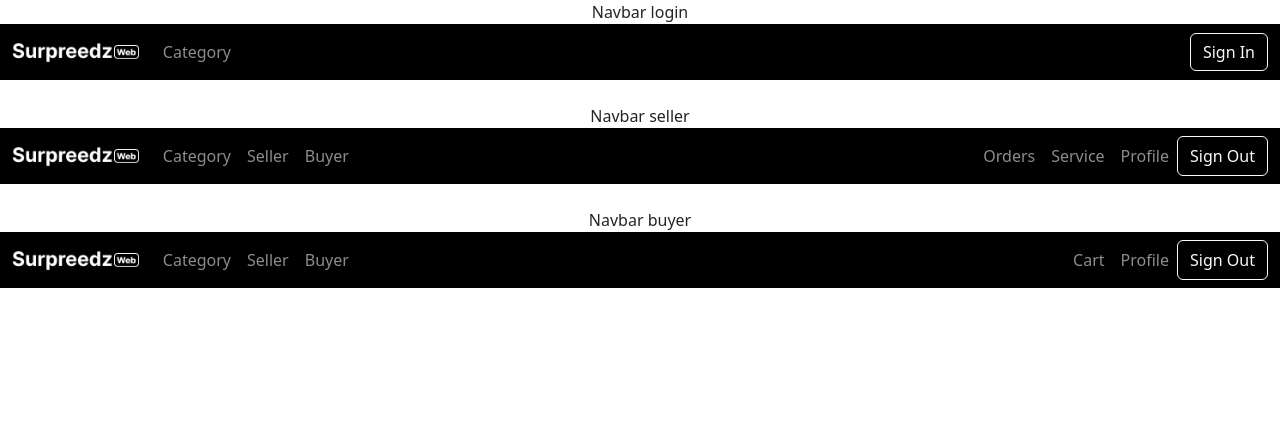
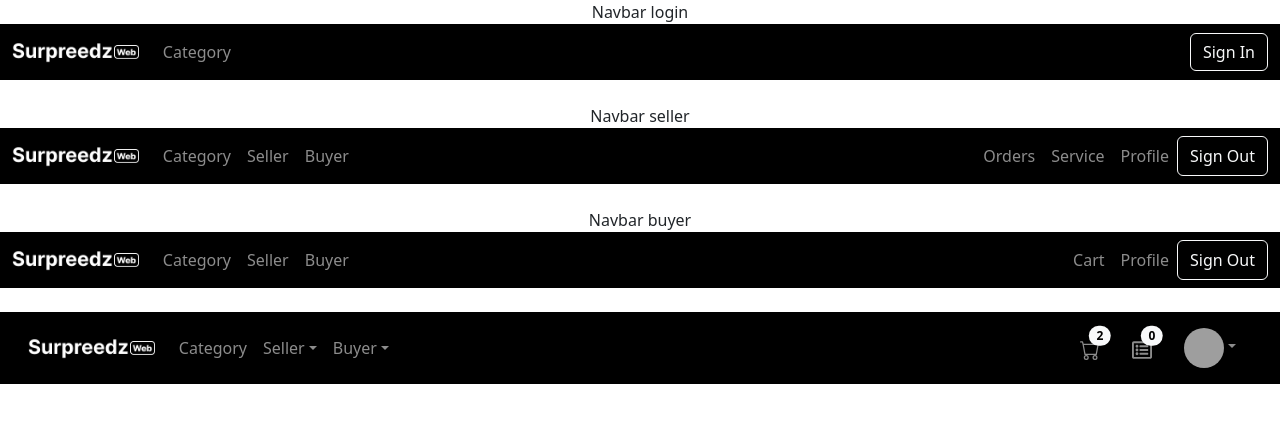
Before and after one commit to PandaNoob13/surpreedz, a React (Create React App) app: page / in a window 1280 px wide. Shown: the top 422 px of the page. Built offline with nearby package versions, Linux system fonts and the light colour scheme; grey boxes are pictures that could not be loaded.

Commit message:
add new opsi navbar

```diff
--- a/src/App.js
+++ b/src/App.js
@@ -2,6 +2,7 @@ import './App.css';
 import NavbarLogin from './shared/components/navbar/NavbarLogin';
 import NavbarSeller from './shared/components/navbar/NavbarSeller';
 import NavbarBuyer from './shared/components/navbar/NavbarBuyer';
+import NavbarSellerBuyer from './shared/components/navbar/NavbarSellerBuyer';
 
 function App() {
   return (
@@ -16,6 +17,8 @@ function App() {
      Navbar buyer
      <NavbarBuyer/>
      <br/>
+
+     <NavbarSellerBuyer/>
     </div>
 
   );
--- /dev/null
+++ b/src/shared/components/navbar/NavbarSellerBuyer.js
@@ -0,0 +1,141 @@
+
+import logo from "./SurpreedzLogo.png"
+import {BsCart} from "react-icons/bs";
+import {FaRegListAlt} from "react-icons/fa";
+import "./navbar.css"
+
+
+function NavbarSellerBuyer() {
+  return (
+    <nav className="navbar navbar-expand-lg navbar-dark bg-black">
+        <div className="container-fluid">
+            <div className="navbar-brand pt-0 ms-3">
+                <img  src={logo} alt='surpreedz' height={'24'}></img>
+            </div>
+
+            {/* <button className="navbar-toggler" type="button" data-bs-toggle="collapse" data-bs-target="#navbarScroll" aria-controls="navbarScroll" aria-expanded="false" aria-label="Toggle navigation">
+              <span className="navbar-toggler-icon" />
+            </button>
+
+            <div className="collapse navbar-collapse" id="navbarScroll">
+            <ul className="navbar-nav me-auto my-2 my-lg-0 navbar-nav-scroll"
+             style={{}}>
+            <li className="nav-item">
+              <a className="nav-link active" aria-current="page" href="/">Home</a>
+            </li>
+            <li className="nav-item">
+              <a className="nav-link" href="/">Link</a>
+            </li>
+            <li className="nav-item dropdown">
+              <a className="nav-link dropdown-toggle" href="/" id="navbarScrollingDropdown" role="button" data-bs-toggle="dropdown" aria-expanded="false">
+                Link
+              </a>
+              <ul className="dropdown-menu" aria-labelledby="navbarScrollingDropdown">
+                <li><a className="dropdown-item" href="/">Action</a></li>
+                <li><a className="dropdown-item" href="/">Another action</a></li>
+                <li><hr className="dropdown-divider" /></li>
+                <li><a className="dropdown-item" href="/">Something else here</a></li>
+              </ul>
+            </li>
+            <li className="nav-item">
+              <a className="nav-link disabled" href="/" tabIndex={-1} aria-disabled="true">Link</a>
+            </li>
+          </ul>
+          <form className="d-flex">
+            <input className="form-control me-2" type="search" placeholder="Search" aria-label="Search" />
+            <button className="btn btn-outline-success" type="submit">Search</button>
+          </form>
+
+            </div> */}
+            <button className="navbar-toggler" type="button" data-bs-toggle="collapse" data-bs-target="#navbarSupportedContent" aria-controls="navbarSupportedContent" aria-expanded="false" aria-label="toggle navigation">
+                    <span className="navbar-toggler-icon"></span>
+            </button>
+
+            <div className="collapse navbar-collapse" id="navbarSupportedContent">
+                    <ul className="navbar-nav me-auto mb-2 mb-lg-0 navbar-nav-scroll me-3">
+                        <li className="nav-item">
+                        <a className="nav-link" aria-current="page" href="/category">Category</a>
+                        </li>
+
+                        <li className="nav-item dropdown">
+                        <a className="nav-link dropdown-toggle" href="/" id="navbarDropdown" role="button" data-bs-toggle="dropdown" aria-expanded="false">
+                            Seller
+                        </a>
+                        <ul className="dropdown-menu" aria-labelledby="navbarDropdown">
+                            <li><a className="dropdown-item" href="/">Request List</a></li>
+                            <li><a className="dropdown-item" href="/">Service</a></li>
+                        </ul>
+                        </li>
+
+                        <li className="nav-item dropdown">
+                        <a className="nav-link dropdown-toggle" href="/" id="navbarDropdown" role="button" data-bs-toggle="dropdown" aria-expanded="false">
+                            Buyer
+                        </a>
+                        <ul className="dropdown-menu" aria-labelledby="navbarDropdown">
+                            <li><a className="dropdown-item" href="/">Purchase List</a></li>
+                            <li><a className="dropdown-item" href="/">Become a Seller</a></li>
+                        </ul>
+                        </li>
+
+                    </ul>
+
+
+                        <ul className="navbar-nav mb-2 mb-lg-0 me-3" >
+
+                            <li className="nav-item">
+                            <a className="nav-link position-relative" title="Cart" href="/">
+                              <BsCart style={{fontSize:'20px'}}/>
+                              <span className="position-absolute top-3 translate-middle badge rounded-pill text-bg-light">2
+                                  {/* <span className="visually-hidden">unread messages</span> */}
+                              </span>
+                            </a>
+                            </li>
+                        </ul>
+
+
+
+                        <ul className="navbar-nav mb-2 mb-lg-0 me-3" >
+
+                            <li className="nav-item">
+                            <a className="nav-link position-relative" title="Orders" href="/">
+                              <FaRegListAlt style={{fontSize:'20px'}}/>
+                              <span className="position-absolute top-3 translate-middle badge rounded-pill text-bg-light">0
+                                  {/* <span className="visually-hidden">unread messages</span> */}
+                              </span>
+                            </a>
+                            </li>
+                        </ul>
+
+                    {/* <ul className="navbar-nav mb-2 mb-lg-0 me-3">
+                        <li className="nav-item">
+                        <a className="nav-link" href="/">Profile</a>
+                        </li>
+                    </ul> */}
+
+                    <ul className="navbar-nav mb-2 mb-lg-0 me-3">
+
+
+                        {/* <button className="btn btn-outline-light" type="submit">Sign Out</button> */}
+
+                        <li className="nav-item dropdown me-2">
+                        <a className="nav-link dropdown-toggle" href="/" id="navbarDropdown" role="button" data-bs-toggle="dropdown" aria-expanded="false">
+                            <img className="rounded-circle" style={{width:'40px',height:'40px'}} src="https://media.kompas.tv/library/image/content_article/article_img/20220219044109.jpg" alt="" />
+                        </a>
+                        <ul className="dropdown-menu" aria-labelledby="navbarDropdown">
+                            <li><a className="dropdown-item" href="/">Profile</a></li>
+                            <div className="dropdown-divider"></div>
+                            <li><button className="btn btn-outline-dark" type="submit">Sign Out</button></li>
+                        </ul>
+                        </li>
+                    </ul>
+
+
+
+            </div>
+        </div>
+
+    </nav>
+  );
+}
+
+export default NavbarSellerBuyer;
--- a/src/shared/components/navbar/navbar.css
+++ b/src/shared/components/navbar/navbar.css
@@ -4,3 +4,7 @@
     font-weight: 400;
     font-family: 'SF Pro Display';
 }
+
+.dropdown-item:active{
+    background-color: #373535;
+}
```
